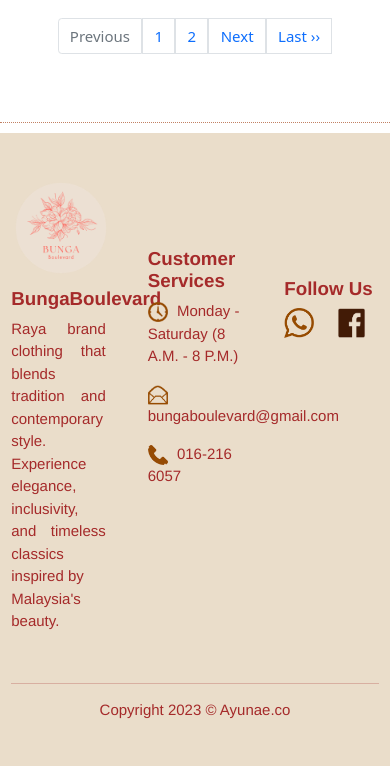
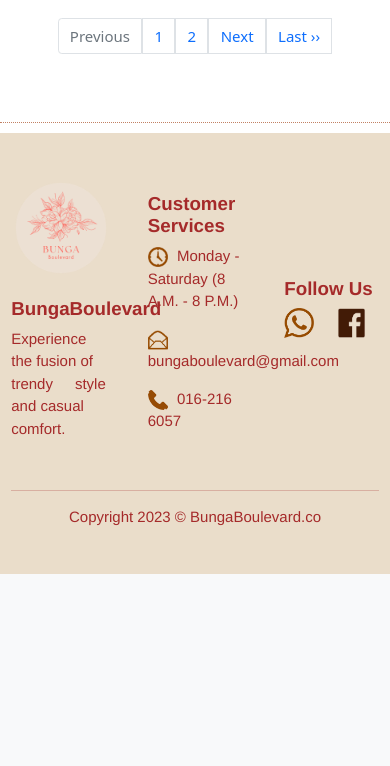
Before and after one commit to antideviant/bungaboulevard, a PHP site: page /index.php in a window 390 px wide; the page is wider, and only the part inside the window is pictured. Shown: the part 4404-5170 px from the top of that part. After the commit the page ends 4978 px from the top of that part, so only its background shows below. Run offline with PHP 8.4, Linux system fonts and the light colour scheme; a user stored in the database is signed in; data comes from the database, SQL or seed files in the repository; data that the repository does not hold is empty.

Commit message:
Update footer.php

```diff
--- a/includes/footer.php
+++ b/includes/footer.php
@@ -8,14 +8,13 @@
     <div class="container">
         <div class="row">
             <div class="col-lg-4 text-center text-brown">
-                <img src="assets\bblogo.png" alt="Brand Logo" style="max-height: 100px; margin-bottom: 10px; margin-right: 1100px;">
+                <img src="assets\bblogo.png" alt="Brand Logo" style="max-height: 100px; margin-bottom: 20px; margin-right: 500px;">
                 <h5 style="font-weight: bold; text-align: left; font-family: Helvetica, Arial, sans-serif;">BungaBoulevard</h5>
                 <p style="text-align: left; text-align: justify; font-family: Helvetica, Arial, sans-serif;">
-                    Raya brand clothing that blends <br>tradition and contemporary style.
-                    <br>Experience elegance, inclusivity, <br> and timeless classics inspired by <br>Malaysia's beauty.
+                Experience the fusion of <br> trendy style and casual <br> comfort.
                 </p>
             </div>
-            <div class="col-lg-4 col-md-6 text-brown" style="margin-top: 70px;">
+            <div class="col-lg-4 col-md-6 text-brown" style="margin-top: 15px;">
                 <h5 style="font-weight: bold; font-family: Helvetica, Arial, sans-serif;">Customer Services</h5>
                 <p>
                     <img src="assets/icon/time.png" alt="Business Time" style="height: 20px; width: 20px; margin-right: 5px;">
@@ -53,7 +52,7 @@
 
         </div>
         <hr/>
-        <p class="m-0 text-center text-brown">Copyright 2023 © Ayunae.co</p>
+        <p class="m-0 text-center text-brown">Copyright 2023 © BungaBoulevard.co</p>
     </div>
 </footer>
 
```
